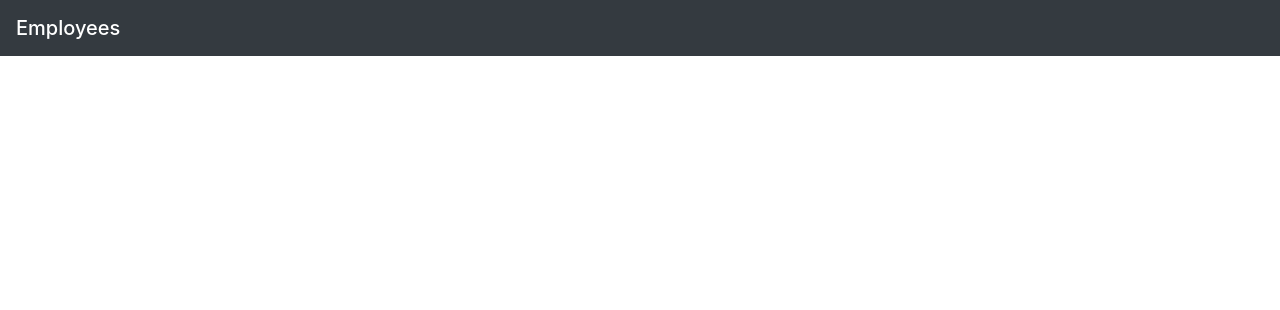
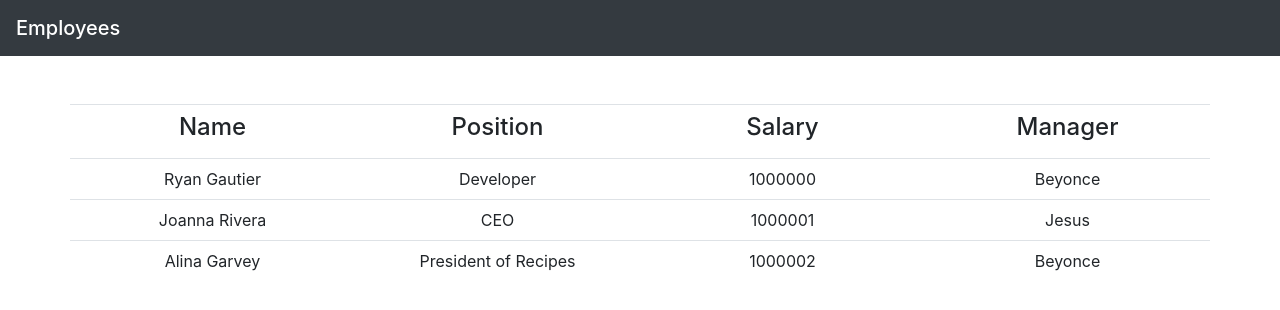
Before and after one commit to ryangautier1/EmployeeDirectory, a React (Create React App) app: page / in a window 1280 px wide. Shown: the top 310 px of the page. Built offline with nearby package versions, Linux system fonts and the light colour scheme.

Commit message:
add sample data, sortaplhdec function, employeerow

```diff
--- /dev/null
+++ b/src/components/EmployeeRow.js
@@ -0,0 +1,14 @@
+import React from "react";
+
+function EmployeeRow(props) {
+  return (
+    <div className="row py-2 border-top">
+      <div className="col-3 text-center">{props.name}</div>
+      <div className="col-3 text-center">{props.role}</div>
+      <div className="col-3 text-center">{props.salary}</div>
+      <div className="col-3 text-center">{props.manager}</div>
+    </div>
+  );
+}
+
+export default EmployeeRow;
--- a/src/components/Employees.js
+++ b/src/components/Employees.js
@@ -1,8 +1,39 @@
 import React from "react";
+import employeedata from "../employeedata.json";
+import EmployeeRow from "./EmployeeRow";
+
+
+
+{/* <div className="row py-2 border-top">
+        <div className="col-4 text-center">Cras justo odio</div>
+        <div className="col-4 text-center">Dapibus ac facilisis in</div>
+        <div className="col-4 text-center">Morbi leo risus</div>
+      </div>
+      <div className="row py-2 border-top">
+        <div className="col-4 text-center">Cras justo odio</div>
+        <div className="col-4 text-center">Dapibus ac facilisis in</div>
+        <div className="col-4 text-center">Morbi leo risus</div>
+      </div>
+      <div className="row py-2 border-top">
+        <div className="col-4 text-center">Cras justo odio</div>
+        <div className="col-4 text-center">Dapibus ac facilisis in</div>
+        <div className="col-4 text-center">Morbi leo risus</div>
+      </div> */}
+
+
 
 function Employees() {
   return (
-    <div>
+    <div className="mt-5 container">
+      <div className="row py-2 border-top">
+        <h4 className="col-3 text-center">Name</h4>
+        <h4 className="col-3 text-center">Position</h4>
+        <h4 className="col-3 text-center">Salary</h4>
+        <h4 className="col-3 text-center">Manager</h4>
+      </div>
+      <EmployeeRow {...employeedata[0]} />
+      <EmployeeRow {...employeedata[1]} />
+      <EmployeeRow {...employeedata[2]} />
 
     </div>
   )
--- /dev/null
+++ b/src/employeedata.json
@@ -0,0 +1,20 @@
+[
+  {
+    "name": "Ryan Gautier",
+    "role": "Developer",
+    "salary": 1000000,
+    "manager": "Beyonce"
+  },
+  {
+    "name": "Joanna Rivera",
+    "role": "CEO",
+    "salary": 1000001,
+    "manager": "Jesus"
+  },
+  {
+    "name": "Alina Garvey",
+    "role": "President of Recipes",
+    "salary": 1000002,
+    "manager": "Beyonce"
+  }
+]
```
Also changed, not shown: src/sort.js (added, +15 -0 lines).
